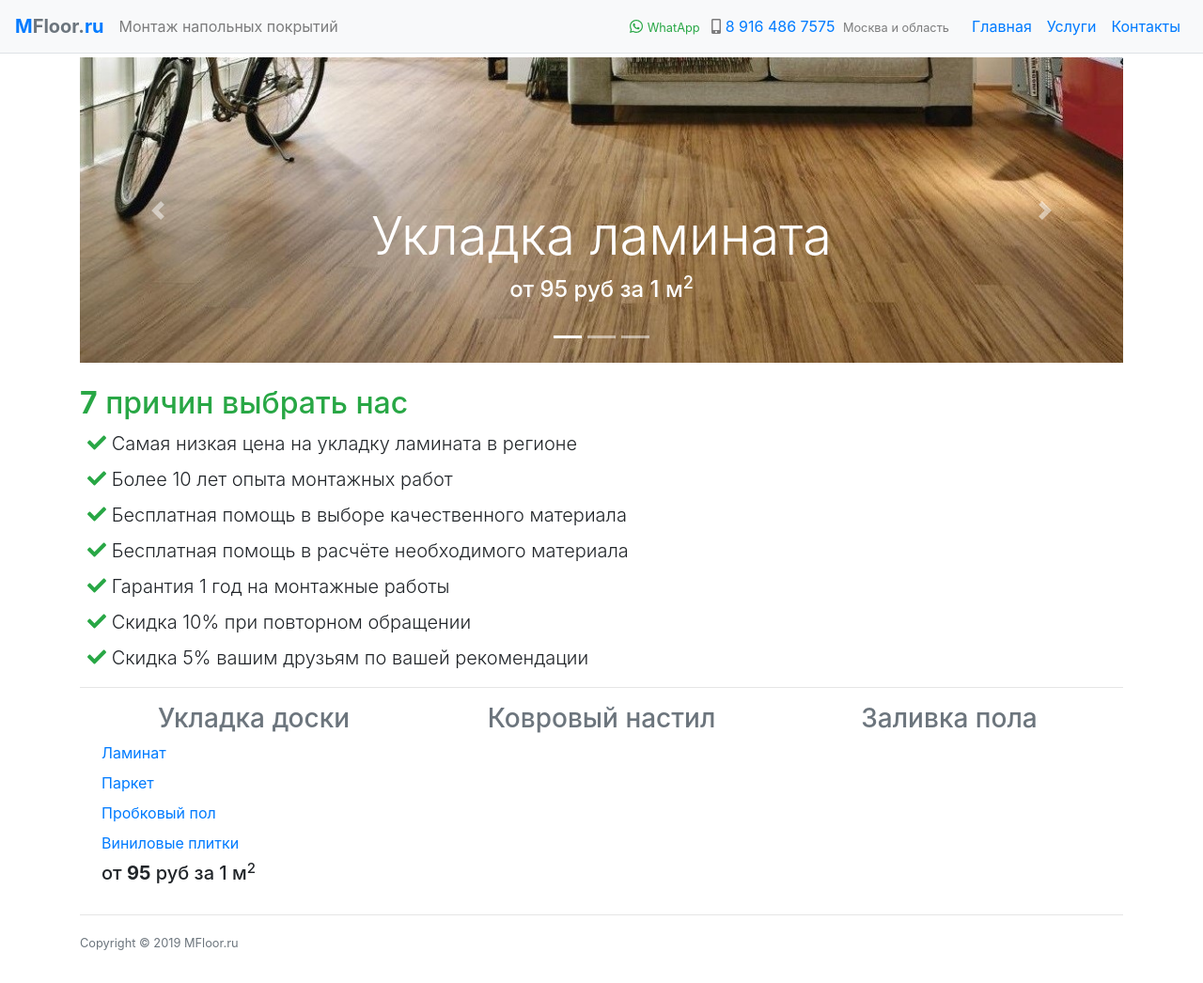
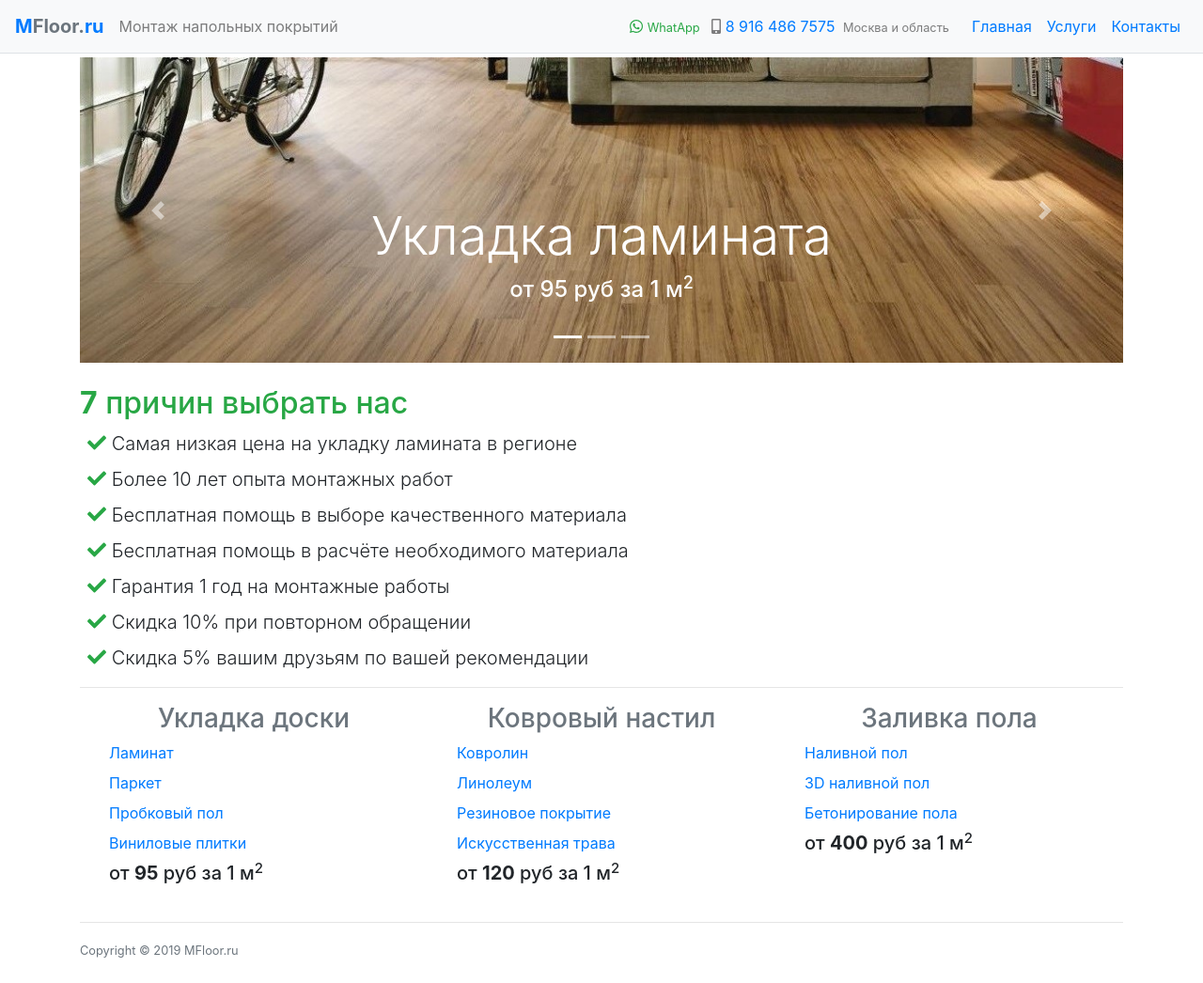
Before and after one commit to nskforward/MFloor, a Jekyll site: the page built from index.html, in a window 1280 px wide. Shown: the whole page at 94% size. Built offline with Jekyll 4.4.1, drawn with Linux system fonts in a browser that asks for light colours.

Commit message:
Jekyll navigation

```diff
--- a/_layouts/default.html
+++ b/_layouts/default.html
@@ -16,7 +16,7 @@
 
     </div>
 {{ content }}
-    <hr>
+    <hr class="mt-4">
     <small class="text-muted">
         Copyright © 2019 MFloor.ru
     </small>
--- a/index.html
+++ b/index.html
@@ -58,7 +58,7 @@ description: Мы осуществляем монтажные работы, св
     <div class="row">
         <div class="col-sm">
             <h3 class="text-secondary text-center">Укладка доски</h3>
-            <dl class="ml-2">
+            <dl class="ml-3">
                 <dd><a href="/article/laminat">Ламинат</a></dd>
                 <dd><a href="/article/parket">Паркет</a></dd>
                 <dd><a href="/article/probka">Пробковый пол</a></dd>
@@ -70,9 +70,27 @@ description: Мы осуществляем монтажные работы, св
         </div>
         <div class="col-sm">
             <h3 class="text-secondary text-center">Ковровый настил</h3>
+            <dl class="ml-3">
+                <dd><a href="/article/kovrolin">Ковролин</a></dd>
+                <dd><a href="/article/linoleum">Линолеум</a></dd>
+                <dd><a href="/article/rezina">Резиновое покрытие</a></dd>
+                <dd><a href="/article/trava">Искусственная трава</a></dd>
+                <dd>
+                    <h5>от <b>120</b> руб за 1 м<sup>2</sup></h5>
+                </dd>
+            </dl>
         </div>
         <div class="col-sm">
             <h3 class="text-secondary text-center">Заливка пола</h3>
+            <dl class="ml-3">
+                <dd><a href="/article/mononaliv">Наливной пол</a></dd>
+                <dd><a href="/article/thdnaliv">3D наливной пол</a></dd>
+                <dd><a href="/article/beton">Бетонирование пола</a></dd>
+                <dd></dd>
+                <dd>
+                    <h5>от <b>400</b> руб за 1 м<sup>2</sup></h5>
+                </dd>
+            </dl>
         </div>
     </div>
 </div>
```
